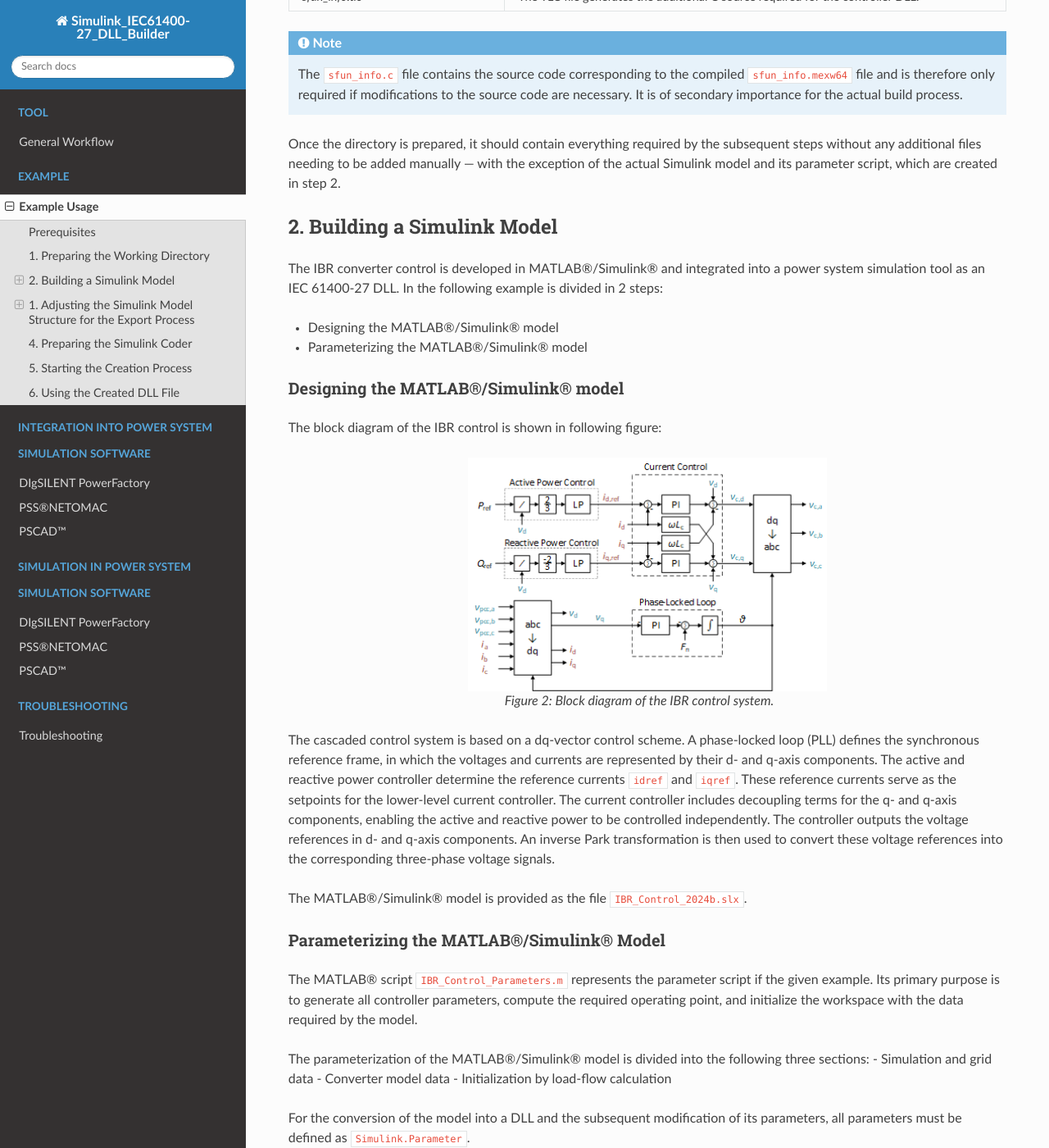
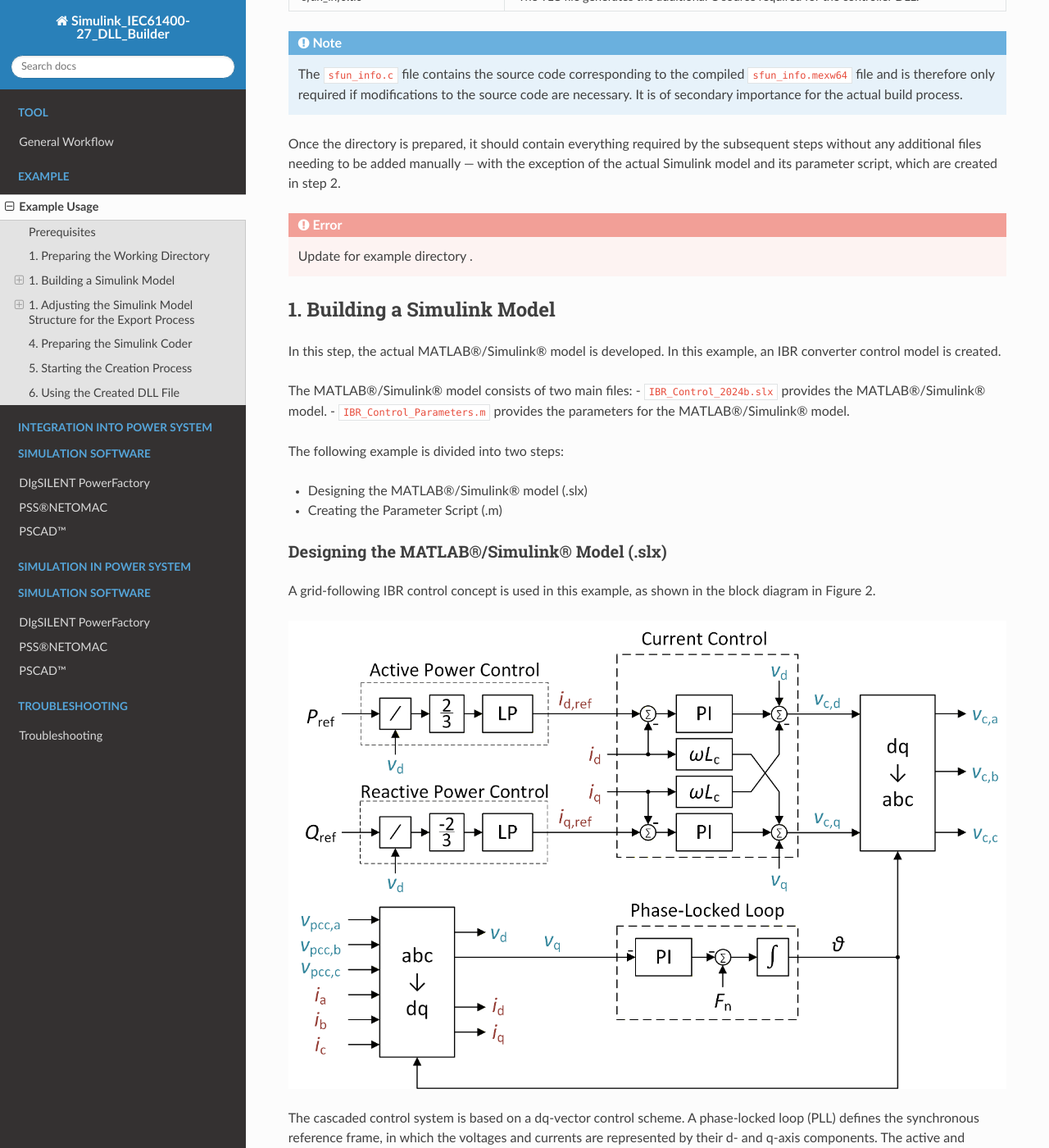
Before and after one commit to Institute-of-Electrical-Energy-Systems/SIMULINK_DLL_Builder, a Sphinx documentation site: the page built from docs/example_usage.rst, in a window 1280 px wide and 1400 px high, scrolled down 1766 px. Shown: the whole window at 82% size. Built offline with Sphinx 7.4.7 and the Read the Docs theme 3.1.0, drawn with Linux system fonts in a browser that asks for light colours; formulas are drawn with MathJax 3; some of the changed text lies outside the part shown.

Commit message:
Update example_usage.rst
Update doc(example_usage)

```diff
--- a/docs/example_usage.rst
+++ b/docs/example_usage.rst
@@ -5,13 +5,13 @@ Example Usage
 This chapter presents an example of how the IEC 61400-27 DLL Builder converts a Simulink-based converter model into a standardized, self-contained DLL.
 The resulting DLL can be integrated into power system simulation tools such as PSS®NETOMAC, DigSILENT PowerFactory, or PSCAD.
 
-The example considers the power system shown in the following figure.
+The example considers the power system shown in Figure 1.
 
 .. figure:: ./images/Power_System_Scheme.png
    :alt: Scheme of the power system and the interface between the external power system simulation tool and the IEC 61400-27 controller model.
    :target: _images/Power_System_Scheme.png
 
-   :width: 50%
+   :width: 25%
 
    Figure 1: Scheme of the power system and the interface between the external power system simulation tool and the IEC 61400-27 controller model.
 
@@ -80,24 +80,35 @@ any additional files needing to be added manually — with the exception of the
 and its parameter script, which are created in step 2.
 
 
-2. Building a Simulink Model
+.. error::
+
+   Update for example directory .
+
+
+1. Building a Simulink Model
 ----------------------------
 
-The IBR converter control is developed in MATLAB®/Simulink® and integrated into a power system simulation tool as an IEC 61400-27 DLL.
-In the following example is divided in 2 steps:
+In this step, the actual MATLAB®/Simulink® model is developed. In this example, an IBR converter control model is created.
 
-- Designing the MATLAB®/Simulink® model
-- Parameterizing the MATLAB®/Simulink® model
+The MATLAB®/Simulink® model consists of two main files:
+- ``IBR_Control_2024b.slx`` provides the MATLAB®/Simulink® model.
+- ``IBR_Control_Parameters.m`` provides the parameters for the MATLAB®/Simulink® model.
 
+The following example is divided into two steps:
 
-Designing the MATLAB®/Simulink® model
+- Designing the MATLAB®/Simulink® model (.slx)
+- Creating the Parameter Script (.m)
+
+Designing the MATLAB®/Simulink® Model (.slx)
 ^^^^^^^^^^^^^^^^^^^^^^^^^^^^
 
-The block diagram of the IBR control is shown in following figure:
+A grid-following IBR control concept is used in this example, as shown in the block diagram in Figure 2.
 
 .. figure:: ./images/IBR_Control.png
-   :align: center
-   :width: 50%
+   :alt: Block diagram of the IBR control system.
+   :target: _images/IBR_Control.png
+
+   :width: 25%
 
    Figure 2: Block diagram of the IBR control system.
 
@@ -111,7 +122,7 @@ An inverse Park transformation is then used to convert these voltage references
 
 The MATLAB®/Simulink® model is provided as the file ``IBR_Control_2024b.slx``.
 
-Parameterizing the MATLAB®/Simulink® Model
+Creating the Parameter Script (.m)
 ^^^^^^^^^^^^^^^^^^^^^^^^^^^^
 
 The MATLAB® script ``IBR_Control_Parameters.m`` represents the parameter script if the given example. Its primary purpose is to generate all controller parameters, compute the required operating point, and initialize the workspace with the data required by the model.
```
Also changed, not shown: docs/images/IBR_Control.png.
